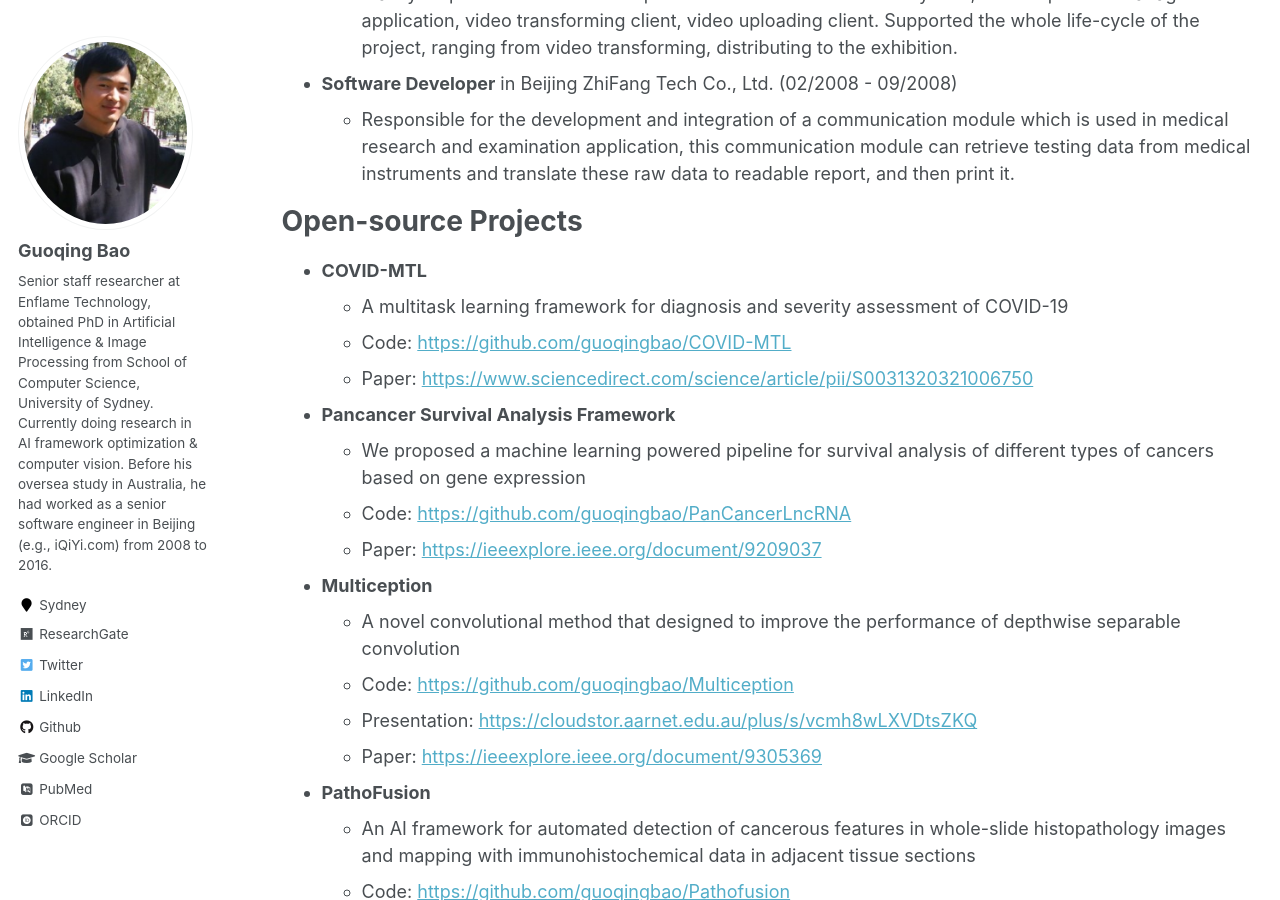
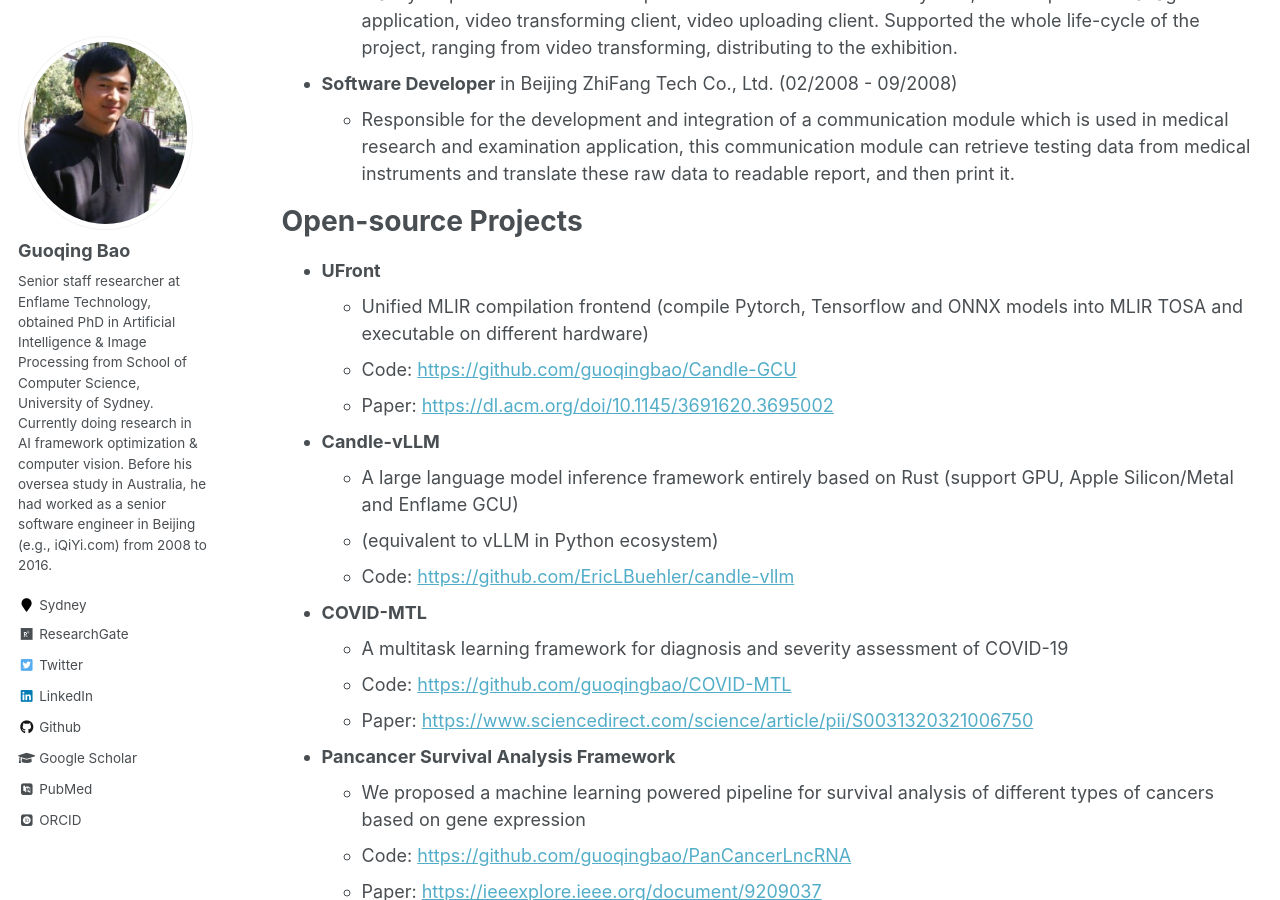
Before and after one commit to guoqingbao/guoqingbao.github.io, a Jekyll site: the page built from _pages/cv.md, in a window 1280 px wide and 900 px high, scrolled down 4277 px. Built offline with Jekyll 4.4.1, drawn with Linux system fonts in a browser that asks for light colours; some web fonts are replaced.

Commit message:
Update cv.md

```diff
--- a/_pages/cv.md
+++ b/_pages/cv.md
@@ -82,6 +82,14 @@ Industry Work experience
 
 Open-source Projects
 ======
+* **UFront**
+  * Unified MLIR compilation frontend (compile Pytorch, Tensorflow and ONNX models into MLIR TOSA and executable on different hardware)
+  * Code: [https://github.com/guoqingbao/Candle-GCU](https://github.com/guoqingbao/ufront)
+  * Paper: [https://dl.acm.org/doi/10.1145/3691620.3695002](https://dl.acm.org/doi/10.1145/3691620.3695002)
+* **Candle-vLLM**
+  * A large language model inference framework entirely based on Rust (support GPU, Apple Silicon/Metal and Enflame GCU)
+  * (equivalent to vLLM in Python ecosystem)
+  * Code: [https://github.com/EricLBuehler/candle-vllm](https://github.com/EricLBuehler/candle-vllm)
 * **COVID-MTL**
   * A multitask learning framework for diagnosis and severity assessment of COVID-19
   * Code: [https://github.com/guoqingbao/COVID-MTL](https://github.com/guoqingbao/COVID-MTL)
```
